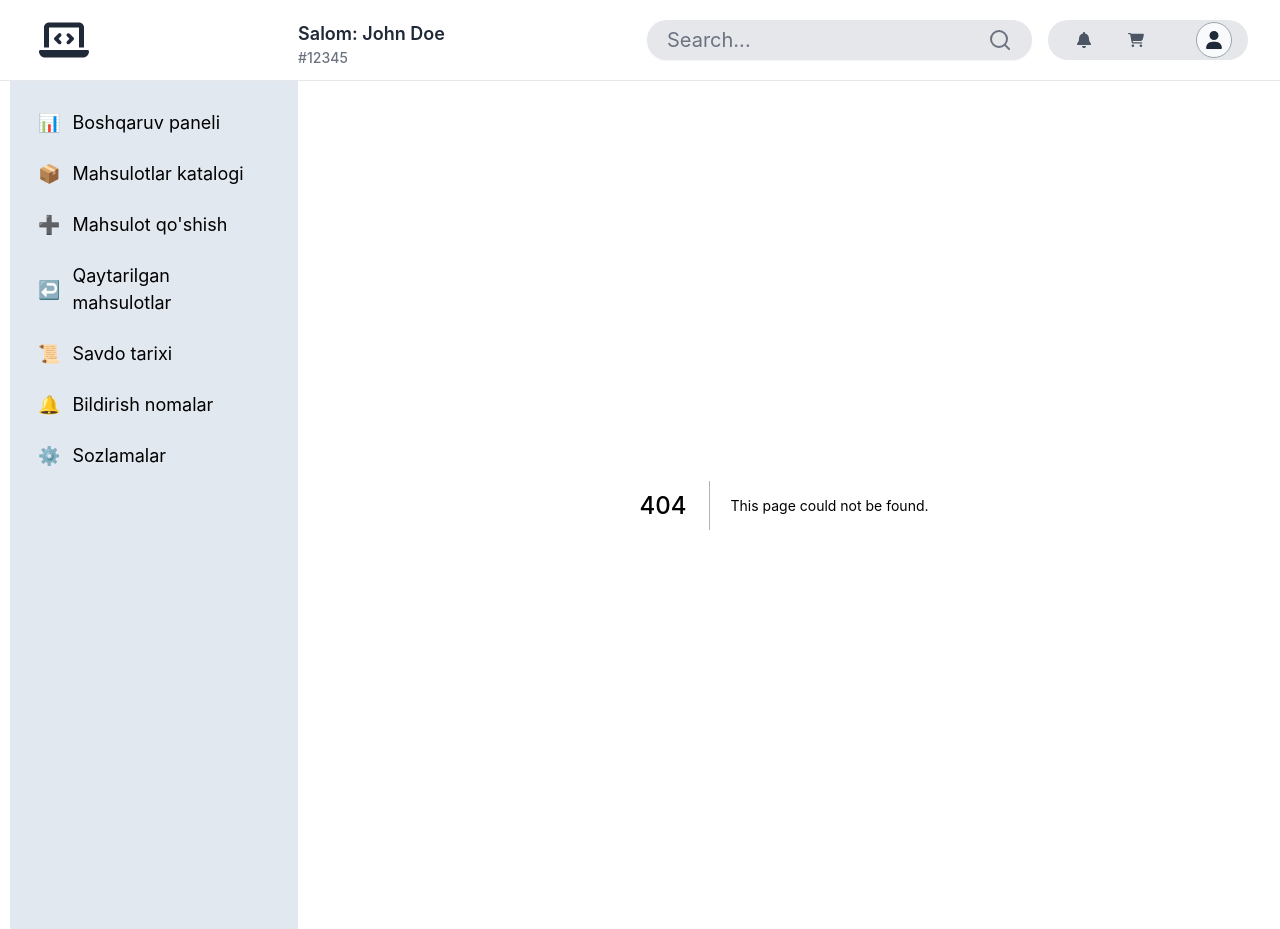
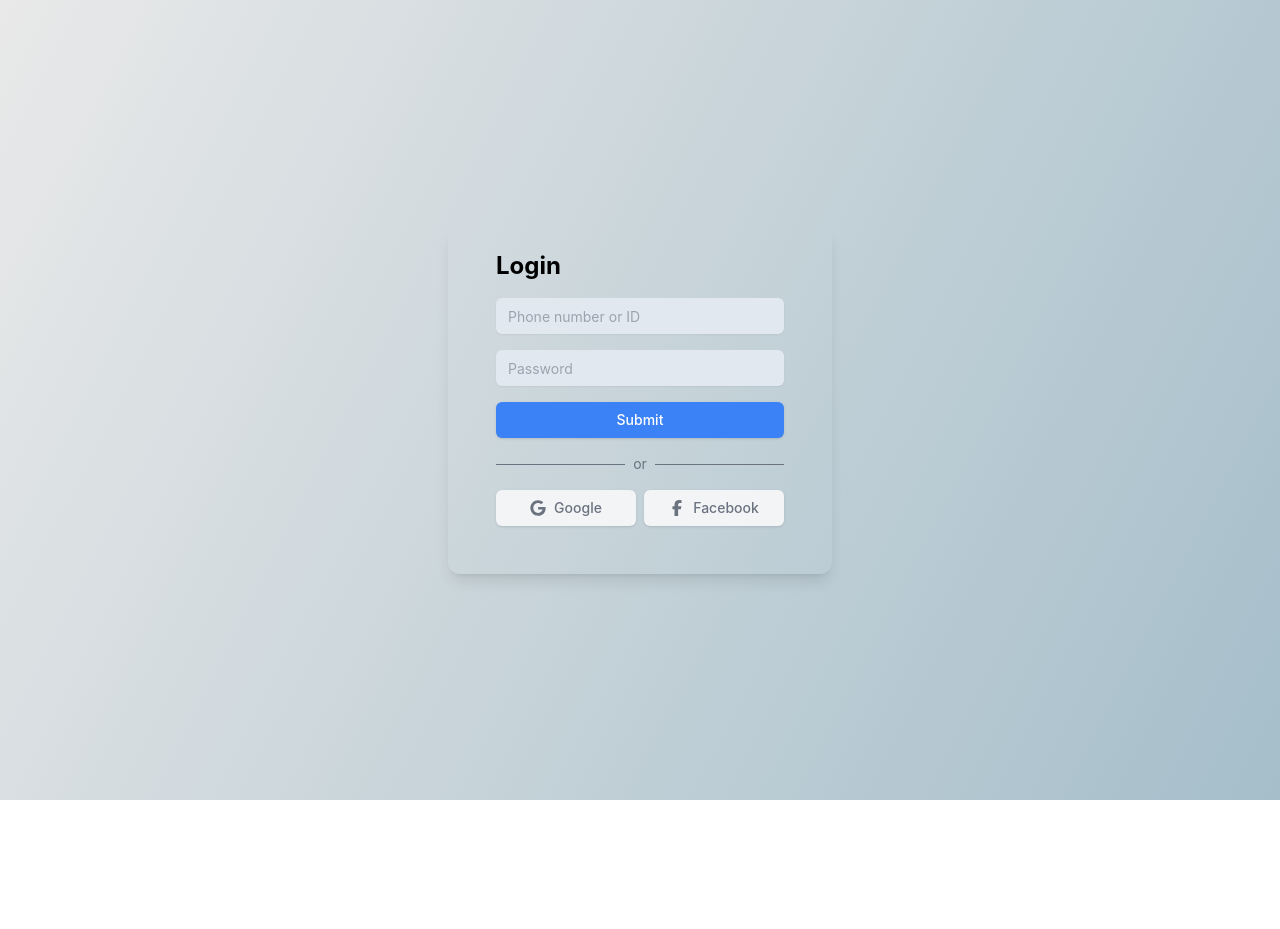
Before and after one commit to Blackxok/task_2, a Next.js app: page /logout in a window 1280 px wide. Before the commit this address had no page. After the commit the page ends 800 px from the top, so only its background shows below. Built offline with nearby package versions, Linux system fonts and the light colour scheme.

Commit message:
login++  just !!

```diff
--- a/app/layout.tsx
+++ b/app/layout.tsx
@@ -1,18 +1,31 @@
+'use client'
 import Navbar from '@/components/navbar/navbar'
-import type { Metadata } from 'next'
+import { useEffect, useState } from 'react'
 import '../styles/globals.css'
 import Sidebar from './(root)/(home)/_components/Sidebar'
-
-
+import LoginPage from './login/page'
 
 export default function RootLayout({
 	children,
 }: Readonly<{
 	children: React.ReactNode
 }>) {
+	const [isAuth, setIsAuth] = useState<boolean>(false)
+	console.log(isAuth)
+
+	useEffect(() => {
+		const token = localStorage.getItem('authToken')
+		if (token) {
+			setIsAuth(true) // Agar token mavjud bo'lsa, foydalanuvchi tizimga kirgan deb hisoblanadi
+		}
+	}, [])
+
+	// const isAuth = localStorage.getItem('authToken')
+
 	return (
 		<html lang='en'>
 			<body className='antialiased'>
+				{isAuth ? (
 					<div className='flex flex-col h-screen'>
 						<Navbar />
 						<div className='flex flex-col md:flex-row flex-1 px-2 md:px-[10px]'>
@@ -20,6 +33,9 @@ export default function RootLayout({
 							<main className='flex-1 overflow-y-auto p-6'>{children}</main>
 						</div>
 					</div>
+				) : (
+					<LoginPage setIsAuth={setIsAuth} />
+				)}
 			</body>
 		</html>
 	)
--- a/app/login/page.tsx
+++ b/app/login/page.tsx
@@ -7,7 +7,10 @@ import { useRouter } from 'next/navigation'
 import { useState } from 'react'
 import { FaFacebookF, FaGoogle } from 'react-icons/fa6'
 
-const LoginPage = () => {
+interface LoginPageProps {
+	setIsAuth: React.Dispatch<React.SetStateAction<boolean>>
+}
+const LoginPage: React.FC<LoginPageProps> = ({ setIsAuth }) => {
 	const [number, setNumber] = useState('')
 	const [password, setPassword] = useState('')
 	const [error, setError] = useState('')
@@ -42,14 +45,19 @@ const LoginPage = () => {
 
 	// 		if (response.ok) {
 	// 			router.push('/dashboard')
+	// 			setNumber('')
+	// 			setPassword('')
 	// 		} else {
 	// 			setError(data.message || 'Invalid phone number or password')
 	// 		}
 	// 	} catch (err) {
 	// 		console.error('Error occurred:', err)
 	// 		setError('Server error. Please try again later.')
+	// 		setNumber('')
+	// 		setPassword('')
 	// 	}
 	// }
+
 	const handleSubmit = async (e: React.FormEvent) => {
 		e.preventDefault()
 		setError('')
@@ -81,10 +89,12 @@ const LoginPage = () => {
 				// Taxminiy token yaratish
 				const token = 'fake-token-' + Math.random().toString(36).slice(2) // Random token yaratish
 				localStorage.setItem('authToken', token) // LocalStorage-ga token saqlash
-
+				setIsAuth(true)
 				console.log('Token saved to localStorage:', token)
 
 				router.push('/dashboard')
+				setNumber('')
+				setPassword('')
 			} else {
 				setError(data.message || 'Invalid phone number or password')
 			}
--- /dev/null
+++ b/app/logout/page.tsx
@@ -0,0 +1,20 @@
+import useAuthStore from '@/store/store'
+import { useRouter } from 'next/navigation'
+
+const Logout = () => {
+	const logout = useAuthStore(state => state.logout)
+	const router = useRouter()
+
+	const handleLogout = () => {
+		logout()
+		router.push('/login')
+	}
+
+	return (
+		<button onClick={handleLogout} className='bg-red-500 text-white px-4 py-2'>
+			Logout
+		</button>
+	)
+}
+
+export default Logout
--- a/components/navbar/navbar.tsx
+++ b/components/navbar/navbar.tsx
@@ -7,14 +7,8 @@ import SearchBar from '../searchBar/SearchBar'
 const Navbar: React.FC = () => {
 	return (
 		<nav className='flex flex-col md:flex-row justify-between items-center px-4 md:px-8 py-3 bg-transparent border-b border-gray-200 text-gray-800 space-y-3 md:space-y-0'>
-			{/* Logo and Mobile Icons */}
 			<div className='flex flex-row w-full md:w-auto justify-between items-center'>
 				<a href={'/'}>
-					{/* <img
-						src='/logo.png'
-						alt='Logo'
-						className='w-[100px] md:w-55 h-10 rounded-full'
-					/> */}
 					<FaLaptopCode className='w-16 md:w-55 h-10 rounded-full md:block hidden' />
 				</a>
 				{/* Mobile Icons */}
@@ -41,8 +35,6 @@ const Navbar: React.FC = () => {
 				<span className='text-sm font-medium text-gray-500'>#12345</span>
 			</div>
 
-			{/* Search Bar and Icons */}
-			{/*  */}
 			<div className='flex flex-col md:flex-row items-center w-full md:w-auto justify-between space-y-3 md:space-y-0 md:space-x-4'>
 				<SearchBar />
 				<div className='hidden md:w-[200px] h-10 bg-gray-200 md:flex items-center justify-between px-4 rounded-full'>
@@ -55,10 +47,10 @@ const Navbar: React.FC = () => {
 							<FaCartShopping className='text-xl text-gray-600' />
 						</Button>
 					</div>
-					<Avatar className=' w-9 h-9 border border-gray-400 bg-slate-50 cursor-pointer flex items-center justify-center'>
+					<Button className='w-9 h-9 border border-gray-400 bg-slate-50 rounded-full'>
 						<FaUser />
 						{/* <AvatarImage src='/dolar.svg' alt='User Avatar' /> */}
-					</Avatar>
+					</Button>
 				</div>
 			</div>
 		</nav>
--- a/package.json
+++ b/package.json
@@ -24,7 +24,8 @@
     "react-icons": "^5.4.0",
     "react-router-dom": "^7.1.4",
     "tailwind-merge": "^2.6.0",
-    "tailwindcss-animate": "^1.0.7"
+    "tailwindcss-animate": "^1.0.7",
+    "zustand": "^5.0.3"
   },
   "devDependencies": {
     "@eslint/eslintrc": "^3",
```
Also changed, not shown: 1 other file (tests, documents, lock files or other folders). Lines whose indentation alone changed are shown as unchanged.
